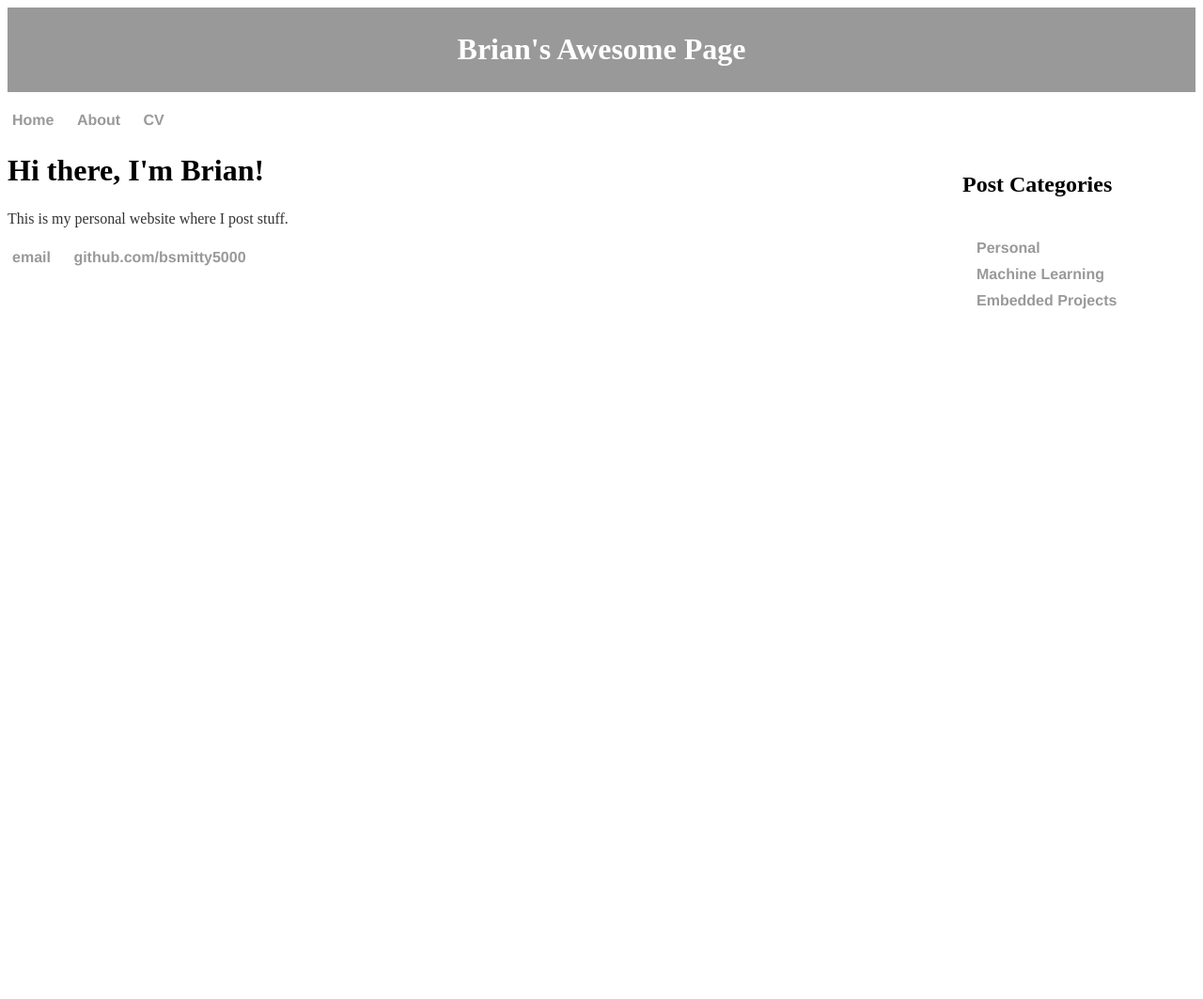
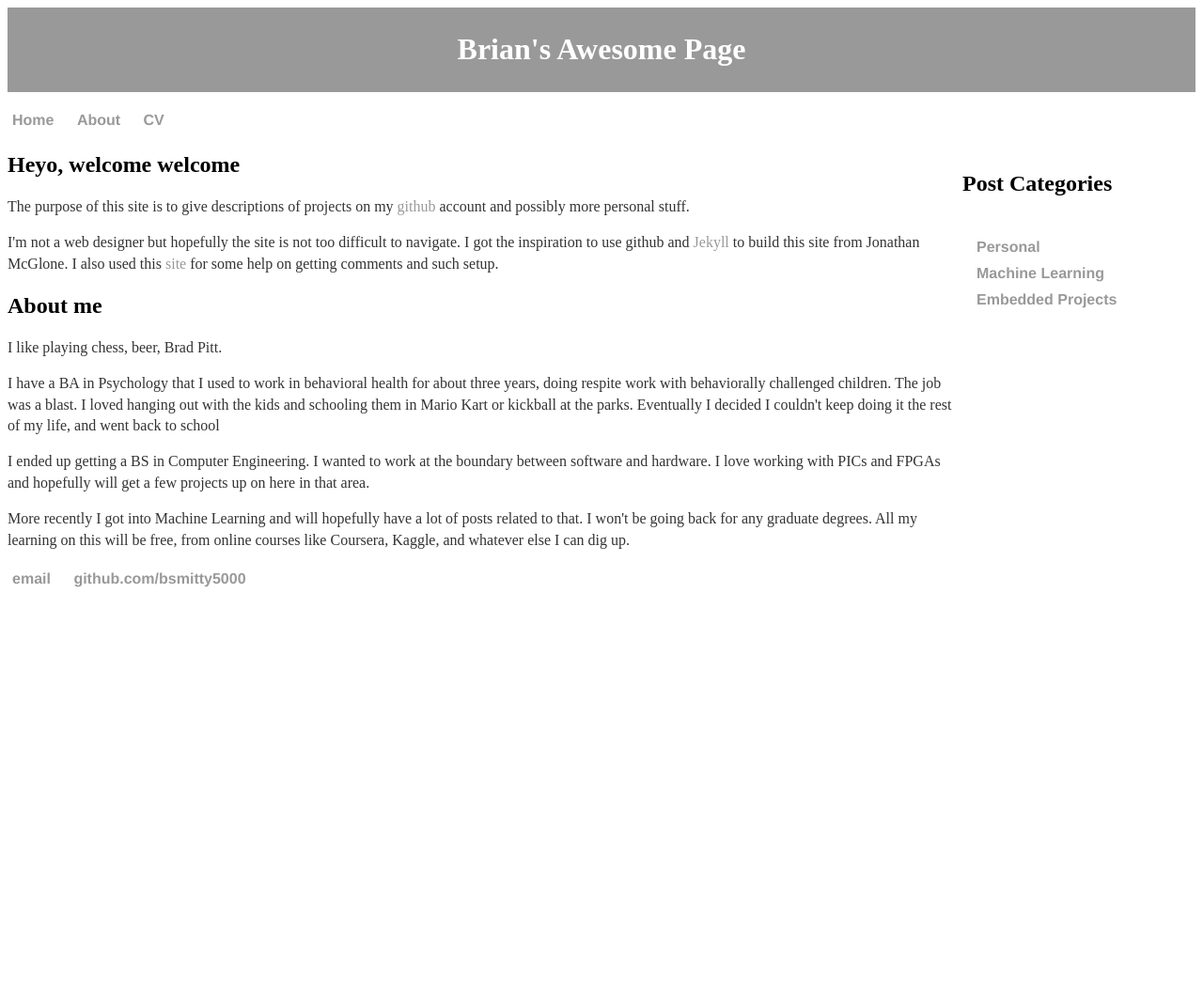
Before and after one commit to bsmitty5000/bsmitty5000.github.io, a Jekyll site: the page built from index.html, in a window 1280 px wide. Shown: the whole page at 94% size. Built offline with Jekyll 4.4.1, drawn with Linux system fonts in a browser that asks for light colours.

Commit message:
Update index.html

```diff
--- a/index.html
+++ b/index.html
@@ -3,7 +3,25 @@ layout: default
 title: The greatest site in the world
 description: A blog about hardware programming, machine learning, and embedded development
 ---
-<div class="blurb">
-	<h1>Hi there, I'm Brian!</h1>
-	<p>This is my personal website where I post stuff.</p>
-</div><!-- /.blurb -->
+<div class="about_me">
+	<h2>Heyo, welcome welcome</h2>
+	<p>The purpose of this site is to give descriptions of projects on my
+	<a href="https://github.com/bsmitty5000">github</a> account and possibly more personal stuff.</p>
+	<p>I'm not a web designer but hopefully the site is not too difficult to navigate.
+	I got the inspiration to use github and <a href="http://jekyllrb.com/">Jekyll</a> to build this site from
+	<a href="http://jmcglone.com/guides/github-pages/"></a>Jonathan McGlone</a>.
+	I also used this <a href="http://joshualande.com/jekyll-github-pages-poole/">site</a>
+	for some help on getting comments and such setup.</p>
+
+	<h2>About me</h2>
+	<p>I like playing chess, beer, Brad Pitt.</p>
+	<p>I have a BA in Psychology that I used to work in behavioral health for about three years,
+	doing respite work with behaviorally challenged children. The job was a blast. I loved hanging out
+	with the kids and schooling them in Mario Kart or kickball at the parks. Eventually I decided I couldn't
+	keep doing it the rest of my life, and went back to school</p>
+	<p>I ended up getting a BS in Computer Engineering. I wanted to work at the boundary between software and
+	hardware. I love working with PICs and FPGAs and hopefully will get a few projects up on here in that area.</p>
+	<p>More recently I got into Machine Learning and will hopefully have a lot of posts
+	related to that. I won't be going back for any graduate degrees. All my learning on this will be free, from
+	online courses like Coursera, Kaggle, and whatever else I can dig up.</p>
+</div><!-- /.about_me -->
```
